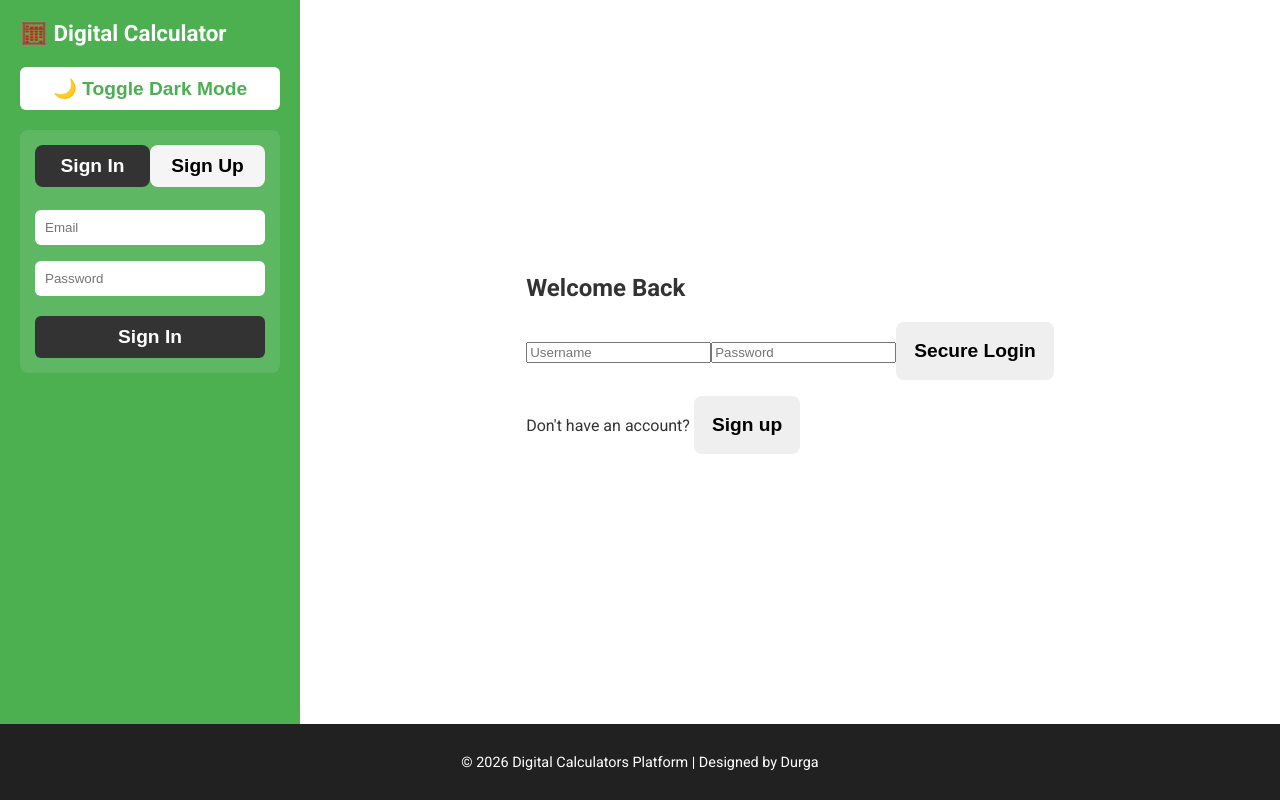
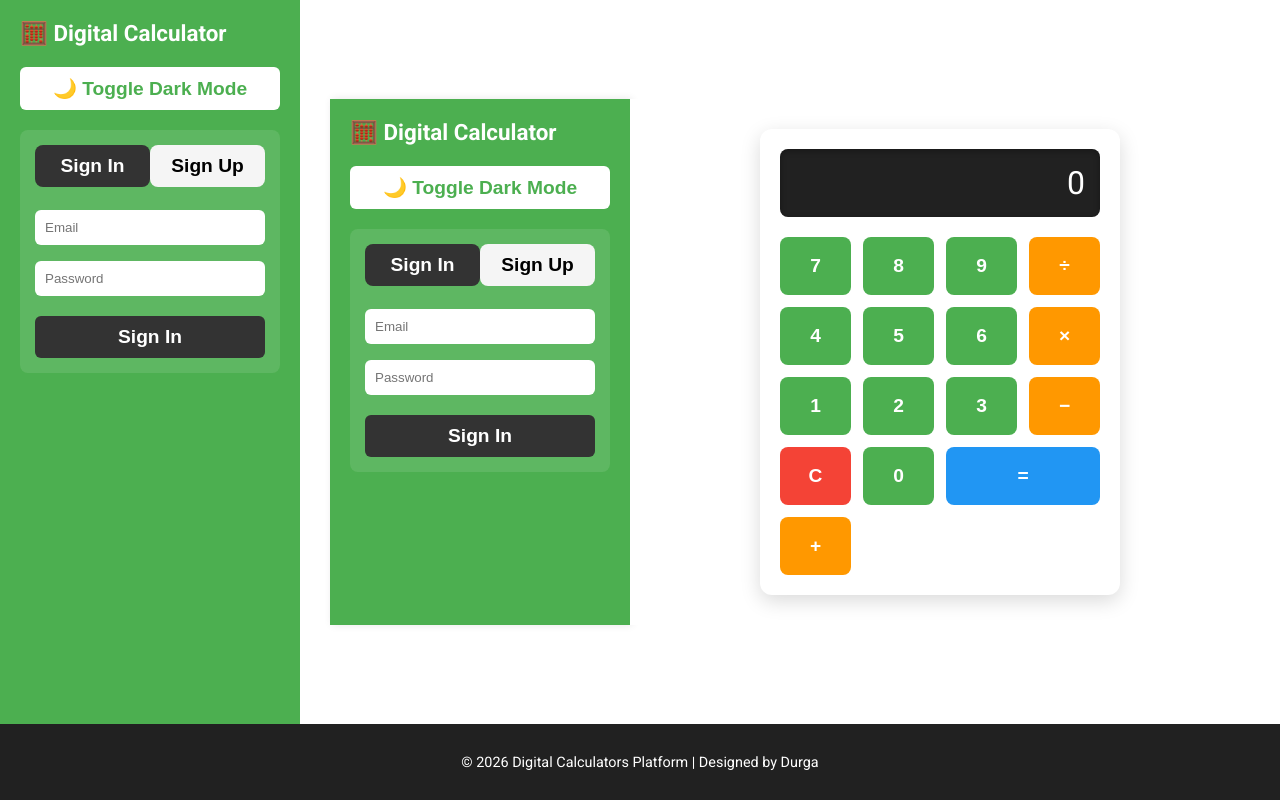
Before and after one commit to MDPrassadh/DIGITAL-CALCULATORS, a React (Vite) app in the folder frontend/: page / in a window 1280 px wide. Built offline with nearby package versions, Linux system fonts and the light colour scheme.

Commit message:
Update App.jsx

```diff
--- a/frontend/src/App.jsx
+++ b/frontend/src/App.jsx
@@ -1,223 +1,76 @@
-// Main Application Orchestrator - Founded & Maintained by M Durga Prasad
 import React, { useState } from 'react';
-import Auth from './components/Auth';
-import MathCalc from './components/MathCalc';
-import CurrencyCalc from './components/CurrencyCalc';
-import FinancialCalc from './components/FinancialCalc';
-import HealthCalc from './components/HealthCalc';
-import MiscCalc from './components/MiscCalc';
 
 export default function App() {
-  const [token, setToken] = useState(localStorage.getItem('token'));
-  const [activeView, setActiveView] = useState('dashboard');
-  const [history, setHistory] = useState([]);
+  const [display, setDisplay] = useState("0");
 
-  const handleLogout = () => {
-    localStorage.removeItem('token');
-    setToken(null);
-  };
-
-  const menu = [
-    { id: 'dashboard', title: '📊 Overview Hub', icon: '🏠', desc: 'Platform Command Center' },
-    { id: 'math', title: '📐 Math & Scientific', icon: '🔢', desc: 'Scientific, Fractions, Percentages, GPA', count: '6 Tools' },
-    { id: 'financial', title: '📈 Financial & Loans', icon: '💰', desc: 'Mortgage, Compound Interest, Retirement', count: '6 Tools' },
-    { id: 'health', title: '🍏 Health & Fitness', icon: '❤️', desc: 'BMI, Calories, Body Fat, BMR', count: '6 Tools' },
-    { id: 'misc', title: '⚙️ Utilities & Passwords', icon: '🛠️', desc: 'Age, Date, Time, Secure Passwords', count: '5 Tools' },
-    { id: 'currency', title: '💱 Global Currency Exchange', icon: '💱', desc: 'Real-time multi-currency conversion', count: 'Live Rates' }
-  ];
-
-  if (!token) {
-    return <Auth onAuthSuccess={(t) => { localStorage.setItem('token', t); setToken(t); }} />;
-  }
-
-  const renderCalculator = () => {
-    const props = { token, onNewCalculation: (c) => setHistory([c, ...history]) };
-    switch (activeView) {
-      case 'math': return <MathCalc {...props} />;
-      case 'financial': return <FinancialCalc {...props} />;
-      case 'health': return <HealthCalc {...props} />;
-      case 'misc': return <MiscCalc {...props} />;
-      case 'currency': return <CurrencyCalc {...props} />;
-      default: return (
-        <div className="grid grid-cols-1 md:grid-cols-2 gap-6 text-left">
-          {menu.filter(m => m.id !== 'dashboard').map(item => (
-            <div
-              key={item.id}
-              onClick={() => setActiveView(item.id)}
-              className="group relative bg-gradient-to-br from-slate-900/90 to-slate-950/90 border border-slate-800 hover:border-cyan-500/60 p-7 rounded-3xl cursor-pointer transition-all duration-300 hover:-translate-y-1.5 shadow-xl hover:shadow-cyan-500/15 backdrop-blur-md overflow-hidden flex flex-col justify-between"
-            >
-              <div className="absolute top-0 right-0 w-32 h-32 bg-cyan-500/5 rounded-full blur-2xl group-hover:bg-cyan-500/10 transition-colors"></div>
-
-              <div>
-                <div className="flex items-center justify-between mb-4">
-                  <span className="text-4xl p-3 rounded-2xl bg-slate-800/80 border border-slate-700/50 shadow-inner group-hover:scale-110 transition-transform inline-block">
-                    {item.icon}
-                  </span>
-                  <span className="text-[11px] font-mono px-3 py-1 rounded-full bg-cyan-500/10 text-cyan-400 border border-cyan-500/20 shadow-sm">
-                    {item.count}
-                  </span>
-                </div>
-                <h3 className="text-xl font-bold text-white mb-2 group-hover:text-cyan-300 transition-colors">
-                  {item.title}
-                </h3>
-                <p className="text-xs md:text-sm text-slate-400 leading-relaxed mb-6">
-                  {item.desc}
-                </p>
-              </div>
-
-              <div className="pt-4 border-t border-slate-800/80 flex items-center justify-between text-xs font-semibold text-cyan-400">
-                <span>Launch Suite Workspace</span>
-                <span className="transform transition-transform group-hover:translate-x-1.5">→</span>
-              </div>
-            </div>
-          ))}
-        </div>
-      );
+  const handleClick = (value) => {
+    if (value === "C") {
+      setDisplay("0");
+    } else if (value === "=") {
+      try {
+        setDisplay(eval(display).toString());
+      } catch {
+        setDisplay("Error");
+      }
+    } else {
+      setDisplay(display === "0" ? value : display + value);
     }
   };
 
   return (
-    <div className="min-h-screen bg-slate-950 text-slate-100 flex flex-col font-sans selection:bg-cyan-500 selection:text-slate-950">
+    <div className="app-container">
+      {/* Sidebar */}
+      <aside className="sidebar">
+        <h2>🧮 Digital Calculator</h2>
+        <button id="theme-toggle">🌙 Toggle Dark Mode</button>
 
-      {/* Sleek Top Brand Header with Founder Attribution */}
-      <header className="bg-slate-900/90 backdrop-blur-md border-b border-slate-800 px-6 py-4 flex justify-between items-center shadow-xl sticky top-0 z-50">
-        <div className="flex items-center space-x-3.5 text-left">
-          <div className="w-10 h-10 rounded-2xl bg-gradient-to-tr from-cyan-500 to-indigo-600 flex items-center justify-center font-bold text-white text-lg shadow-lg shadow-cyan-500/20">
-            ⚡
+        {/* Auth Forms */}
+        <div className="auth-container">
+          <div className="auth-toggle">
+            <button id="show-signin" className="active">Sign In</button>
+            <button id="show-signup">Sign Up</button>
           </div>
-          <div>
-            <h1
-              onClick={() => setActiveView('dashboard')}
-              className="text-base md:text-xl font-black bg-gradient-to-r from-cyan-400 via-indigo-400 to-purple-500 bg-clip-text text-transparent tracking-wider cursor-pointer hover:opacity-90 transition-opacity"
-            >
-              DIGITAL CALCULATORS
-            </h1>
-            <p className="text-[10px] text-cyan-400 font-mono tracking-wider font-semibold">FOUNDED & MAINTAINED BY M DURGA PRASAD</p>
+          <form id="signin-form" className="auth-form">
+            <input type="email" placeholder="Email" required />
+            <input type="password" placeholder="Password" required />
+            <button type="submit">Sign In</button>
+          </form>
+          <form id="signup-form" className="auth-form hidden">
+            <input type="text" placeholder="Full Name" required />
+            <input type="email" placeholder="Email" required />
+            <input type="password" placeholder="Password" required />
+            <button type="submit">Sign Up</button>
+          </form>
+        </div>
+      </aside>
+
+      {/* Main Calculator */}
+      <main className="main-content">
+        <div className="calculator">
+          <div className="display">{display}</div>
+          <div className="buttons">
+            <button className="number" onClick={() => handleClick("7")}>7</button>
+            <button className="number" onClick={() => handleClick("8")}>8</button>
+            <button className="number" onClick={() => handleClick("9")}>9</button>
+            <button className="operator" onClick={() => handleClick("/")}>÷</button>
+
+            <button className="number" onClick={() => handleClick("4")}>4</button>
+            <button className="number" onClick={() => handleClick("5")}>5</button>
+            <button className="number" onClick={() => handleClick("6")}>6</button>
+            <button className="operator" onClick={() => handleClick("*")}>×</button>
+
+            <button className="number" onClick={() => handleClick("1")}>1</button>
+            <button className="number" onClick={() => handleClick("2")}>2</button>
+            <button className="number" onClick={() => handleClick("3")}>3</button>
+            <button className="operator" onClick={() => handleClick("-")}>−</button>
+
+            <button className="clear" onClick={() => handleClick("C")}>C</button>
+            <button className="number" onClick={() => handleClick("0")}>0</button>
+            <button className="equals" onClick={() => handleClick("=")}>=</button>
+            <button className="operator" onClick={() => handleClick("+")}>+</button>
           </div>
         </div>
-        <div className="flex items-center gap-4">
-          <div className="hidden sm:flex items-center gap-2 bg-slate-800/80 px-3.5 py-2 rounded-xl border border-slate-700/60 text-xs shadow-inner">
-            <span className="w-2 h-2 rounded-full bg-emerald-400 animate-pulse"></span>
-            <span className="text-slate-300 font-medium">Cloud Cluster Live</span>
-          </div>
-          <button
-            onClick={handleLogout}
-            className="bg-rose-500/10 text-rose-400 hover:bg-rose-500 hover:text-white px-4 py-2 rounded-xl text-xs font-semibold border border-rose-500/20 transition-all shadow-sm"
-          >
-            Logout
-          </button>
-        </div>
-      </header>
-
-      {/* Main 3-Column Magnified Side-by-Side Layout */}
-      <div className="flex-1 max-w-[1700px] w-full mx-auto p-4 md:p-8 grid grid-cols-1 lg:grid-cols-12 gap-8 items-start text-left">
-
-        {/* Column 1: Left Navigation Menu (3 Spans) */}
-        <aside className="lg:col-span-3 bg-slate-900/80 border border-slate-800 rounded-3xl p-5 shadow-2xl sticky top-24 backdrop-blur-xl">
-          <div className="text-[11px] uppercase font-bold tracking-wider text-slate-500 px-3 mb-4">
-            Navigation Menu
-          </div>
-          <nav className="space-y-2">
-            {menu.map((item) => {
-              const isActive = activeView === item.id;
-              return (
-                <button
-                  key={item.id}
-                  onClick={() => setActiveView(item.id)}
-                  className={`w-full flex items-center justify-between px-4 py-3.5 rounded-2xl text-xs md:text-sm font-semibold transition-all text-left ${
-                    isActive
-                      ? 'bg-gradient-to-r from-cyan-500/20 to-indigo-500/10 text-cyan-400 border border-cyan-500/40 shadow-lg shadow-cyan-500/5'
-                      : 'text-slate-400 hover:bg-slate-800/60 hover:text-slate-200 border border-transparent'
-                  }`}
-                >
-                  <div className="flex items-center gap-3.5 truncate">
-                    <span className="text-lg">{item.icon}</span>
-                    <span className="truncate">{item.title}</span>
-                  </div>
-                  {item.count && (
-                    <span className="text-[10px] px-2 py-0.5 rounded-md bg-slate-800 text-slate-400 font-mono hidden xl:inline border border-slate-700/50">
-                      {item.count}
-                    </span>
-                  )}
-                </button>
-              );
-            })}
-          </nav>
-        </aside>
-
-        {/* Column 2: Active Tool Workspace (6 Spans) */}
-        <main className="lg:col-span-6 bg-slate-900/60 border border-slate-800/80 rounded-3xl p-6 md:p-10 shadow-2xl backdrop-blur-xl min-h-[650px]">
-          <div className="flex items-center justify-between border-b border-slate-800 pb-5 mb-8">
-            <h2 className="text-lg md:text-xl font-bold text-white capitalize flex items-center gap-3">
-              <span className="text-2xl p-2 rounded-xl bg-slate-800/80 border border-slate-700/50">
-                {menu.find(m => m.id === activeView)?.icon || '✨'}
-              </span>
-              <span>{activeView === 'dashboard' ? 'Platform Command Overview' : `${activeView} Calculator Suite`}</span>
-            </h2>
-            <span className="text-xs px-3 py-1.5 rounded-full bg-cyan-500/10 text-cyan-400 border border-cyan-500/20 font-mono shadow-sm">
-              Engine Online
-            </span>
-          </div>
-
-          {activeView === 'dashboard' ? (
-            <div className="space-y-8">
-              <div className="bg-gradient-to-r from-cyan-950/50 via-slate-900 to-indigo-950/50 border border-cyan-500/25 p-8 rounded-3xl shadow-2xl relative overflow-hidden">
-                <div className="absolute top-0 right-0 -mt-8 -mr-8 w-40 h-40 bg-cyan-500/10 rounded-full blur-3xl"></div>
-                <h3 className="text-2xl font-black text-white mb-3">Welcome back, M Durga Prasad! 👋</h3>
-                <p className="text-sm md:text-base text-slate-300 leading-relaxed">
-                  Your high-performance microservices architecture is live and fully synchronized at <a href="https://prassadhmulticloud.online" className="text-cyan-400 underline font-semibold">prassadhmulticloud.online</a>. Select any module from the navigation panel to launch your tools side-by-side.
-                </p>
-              </div>
-              <div>
-                <h4 className="text-xs font-bold uppercase tracking-wider text-slate-400 mb-4 px-1">Quick Launch Shortcuts</h4>
-                {renderCalculator()}
-              </div>
-            </div>
-          ) : (
-            renderCalculator()
-          )}
-        </main>
-
-        {/* Column 3: Live Audit History Log (3 Spans) */}
-        <aside className="lg:col-span-3 bg-slate-900/80 border border-slate-800 rounded-3xl p-5 shadow-2xl sticky top-24 max-h-[calc(100vh-7rem)] overflow-y-auto custom-scrollbar backdrop-blur-xl">
-          <div className="flex items-center justify-between mb-4 border-b border-slate-800 pb-3">
-            <h3 className="text-xs font-bold tracking-wider text-slate-300 uppercase flex items-center gap-2">
-              <span className="w-2.5 h-2.5 rounded-full bg-emerald-400 animate-pulse"></span>
-              Audit Trail Log
-            </h3>
-            <span className="text-xs px-2.5 py-0.5 rounded-full bg-slate-800 text-slate-400 font-mono border border-slate-700/50">
-              {history.length}
-            </span>
-          </div>
-
-          <div className="space-y-3">
-            {history.length === 0 ? (
-              <div className="text-center py-16 px-4 border border-dashed border-slate-800 rounded-2xl bg-slate-950/40">
-                <p className="text-xs text-slate-500 italic">No executions logged yet. Run calculations to see real-time state audits!</p>
-              </div>
-            ) : (
-              history.map((item, index) => (
-                <div key={index} className="bg-slate-950/70 border border-slate-800/80 p-3.5 rounded-2xl shadow-sm hover:border-cyan-500/40 transition-colors">
-                  <div className="flex justify-between items-center mb-1.5">
-                    <span className="text-[10px] tracking-wider uppercase text-cyan-400 font-bold">
-                      {item.type}
-                    </span>
-                    <span className="text-[10px] text-slate-500 font-mono">Just now</span>
-                  </div>
-                  <p className="text-xs font-medium text-slate-300 truncate">{item.expression}</p>
-                  <p className="text-sm font-bold text-emerald-400 mt-1">= {item.result}</p>
-                </div>
-              ))
-            )}
-          </div>
-        </aside>
-
-      </div>
-
-      {/* Footer Attribution */}
-      <footer className="border-t border-slate-800/80 bg-slate-900/60 py-5 px-6 text-center text-xs text-slate-400 mt-auto">
-        <span>Digital Calculators Platform &bull; Founded & Maintained by <strong className="text-cyan-400">M Durga Prasad</strong></span>
-      </footer>
+      </main>
     </div>
   );
 }
```
